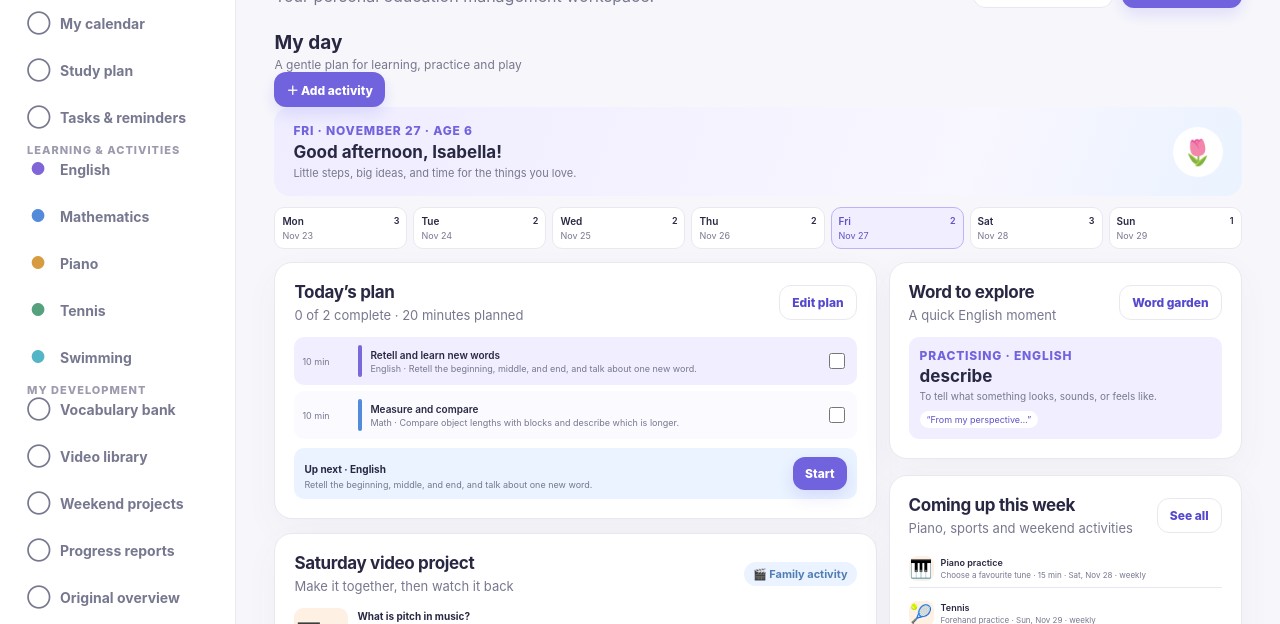
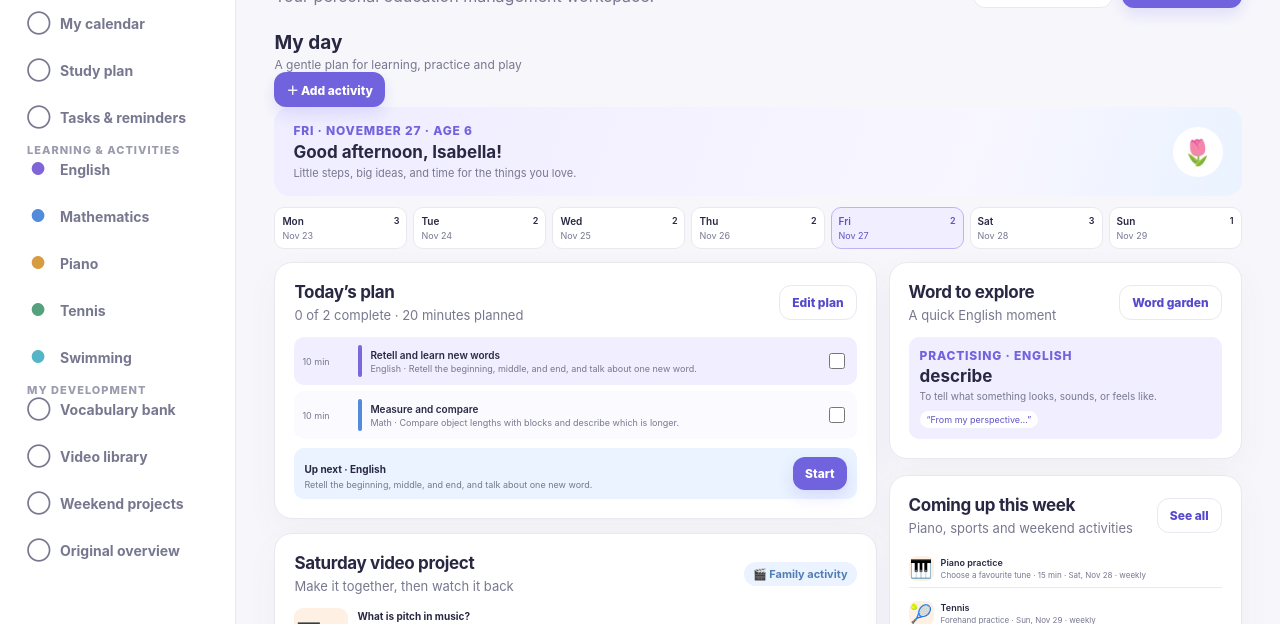
Before and after one commit to Chimbo2026/isabellas-learning-studio, a plain HTML site: page dist/index.html in a window 1280 px wide. Shown: the part 176-800 px from the top of the page. Drawn offline with Linux system fonts and the light colour scheme.

Commit message:
Remove Progress reports sidebar tab

```diff
--- a/dist/index.html
+++ b/dist/index.html
@@ -112,7 +112,6 @@
 <button data-view="words"><span class="nav-icon">◯</span><span class="nav-text">Vocabulary bank</span></button>
 <button data-view="videos"><span class="nav-icon">◯</span><span class="nav-text">Video library</span></button>
 <button data-view="videos"><span class="nav-icon">◯</span><span class="nav-text">Weekend projects</span></button>
-<button data-view="progress"><span class="nav-icon">◯</span><span class="nav-text">Progress reports</span></button>
 <button data-view="home"><span class="nav-icon">◯</span><span class="nav-text">Original overview</span></button>
 </nav><div class="parent-tip"><div class="spark">🌱</div><strong>Little steps count</strong><p>Short, happy practice is plenty for a growing learner.</p></div></aside>
 <main class="main"><header class="top"><div class="crumb">Isabella’s learning <span style="margin:0 7px;color:#c6c7d2">/</span><b id="crumb">Learning journey</b></div><div class="avatar" title="Isabella">👧🏻</div></header>
```
Also changed, not shown: index.html (+0 -1 lines).
